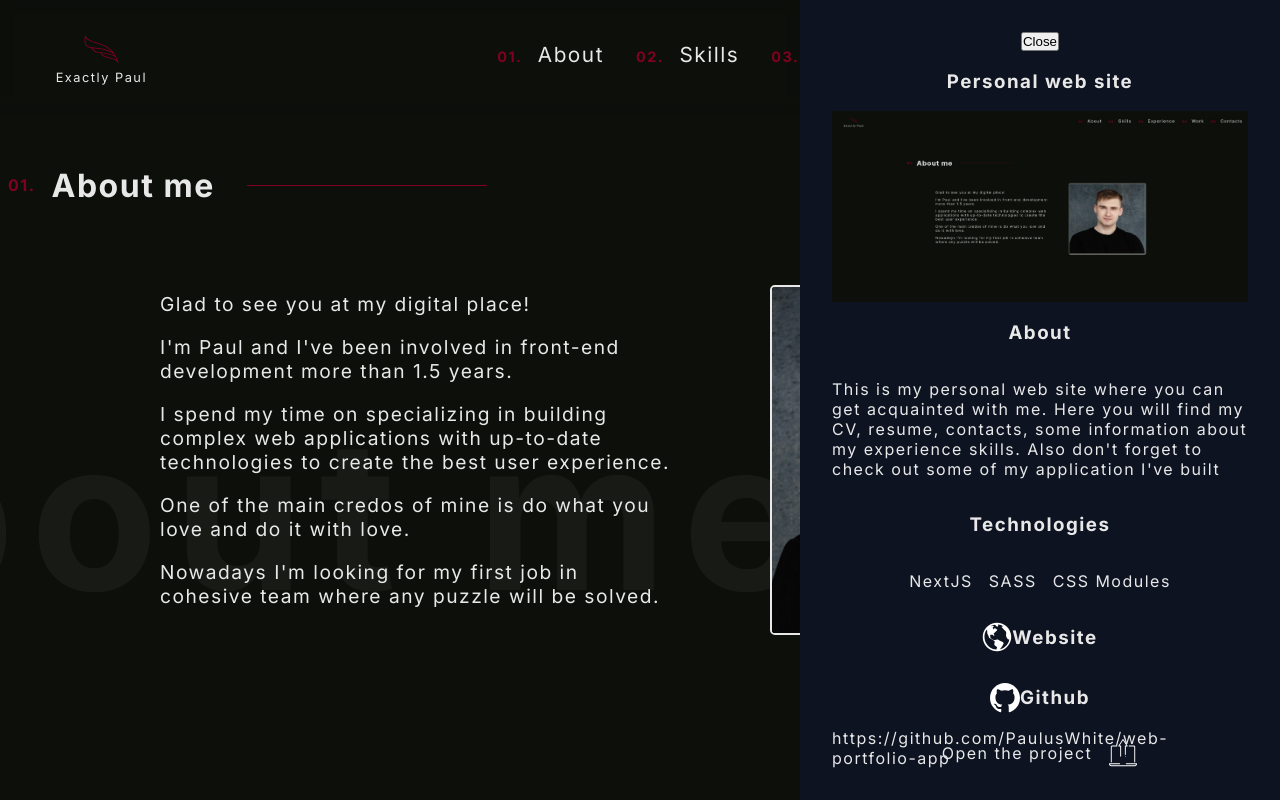
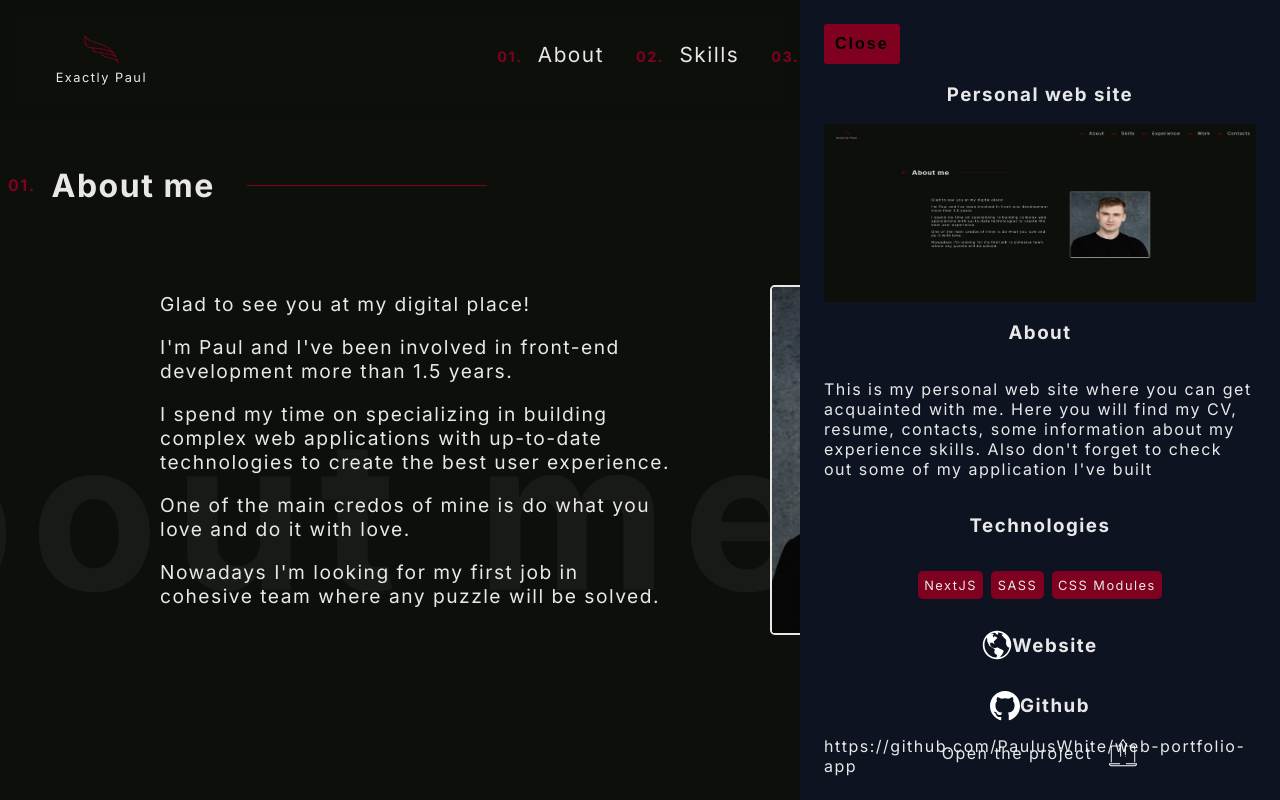
Before and after one commit to PaulusWhite/web-portfolio-app, a Next.js app: page / in a window 1280 px wide. Shown: the top 800 px of the page. Built offline with nearby package versions, Linux system fonts and the light colour scheme.

Commit message:
refactor: make decomposition

```diff
--- /dev/null
+++ b/src/components/common/Button.tsx
@@ -0,0 +1,16 @@
+import style from "./../../styles/modules/common/button.module.scss";
+
+interface IButtonProps {
+  label: string;
+  extraClass?: string;
+}
+
+const Button = (props: IButtonProps) => {
+  const { label, extraClass } = props;
+
+  return (
+    <button className={`${style.button} ${extraClass ? extraClass : ""}`}>{props.label}</button>
+  );
+};
+
+export default Button;
--- a/src/components/sections/contacts/Contacts.tsx
+++ b/src/components/sections/contacts/Contacts.tsx
@@ -11,6 +11,7 @@ import inIcon from "./../../../../public/contacts/in.svg";
 
 //components
 import ContactItem from "./ContactItem";
+import Button from "@/components/common/Button";
 
 //scripts
 import setAscentEffect from "@/scripts/startAnimations/setAscentEffect";
@@ -41,7 +42,7 @@ const Contacts = () => {
 
           <textarea rows={10} placeholder="Your Message" />
 
-          <button type="submit">Get in touch</button>
+          <Button label="Get in touch" />
         </form>
 
         <div className={style.text} ref={textRef}>
--- a/src/components/sections/work/ProjectCardPortal.tsx
+++ b/src/components/sections/work/ProjectCardPortal.tsx
@@ -4,6 +4,8 @@ import style from "./../../../styles/modules/work/projectCard.module.scss";
 
 //components
 import SourceLink from "./SourceLink";
+import Button from "@/components/common/Button";
+import TechList from "./TechList";
 
 //interfaces
 import { IProjectItemData } from "@/interfaces/IData";
@@ -13,7 +15,7 @@ const ProjectCardPortal = (props: IProjectItemData) => {
 
   return (
     <aside className={style["project-card-portal"]}>
-      <button className={style["close-btn"]}>Close</button>
+      <Button label="Close" extraClass={style["close-btn"]} />
 
       <h3>{title}</h3>
 
@@ -26,13 +28,7 @@ const ProjectCardPortal = (props: IProjectItemData) => {
 
       <h3>Technologies</h3>
 
-      <ul className={style["tech-list"]}>
-        {desc.technical.map((tech: string, index: number) => (
-          <span key={index + tech} className={style["tech"]}>
-            {tech}
-          </span>
-        ))}
-      </ul>
+      <TechList techList={desc.technical} />
 
       <SourceLink link={deploy} type="Website" />
       <SourceLink link={github} type="Github" />
--- a/src/components/sections/work/ProjectItem.tsx
+++ b/src/components/sections/work/ProjectItem.tsx
@@ -6,6 +6,9 @@ import { useEffect, useRef } from "react";
 import style from "./../../../styles/modules/work/projectItem.module.scss";
 
 import codingImg from "./../../../../public/coding.jpg";
+
+//components
+import TechList from "./TechList";
 
 //interfaces
 import { IProjectItemData } from "@/interfaces/IData";
@@ -48,15 +51,7 @@ const ProjectItem = (props: IProjectItemProps) => {
         <span className={style.title}>{title}</span>
         <span className={style.desc}>{desc.brief}</span>
 
-        <ul className={style["tech-list"]}>
-          {desc.technical.map((tech: string, index: number) => {
-            return (
-              <li key={index + tech} className={style.tech}>
-                {tech}
-              </li>
-            );
-          })}
-        </ul>
+        <TechList techList={desc.technical} />
       </div>
     </div>
   );
--- /dev/null
+++ b/src/components/sections/work/TechList.tsx
@@ -0,0 +1,15 @@
+import style from "./../../../styles/modules/work/tech.module.scss";
+
+const TechList = (props: { techList: string[] }) => (
+  <ul className={style["tech-list"]}>
+    {props.techList.map((tech: string, index: number) => {
+      return (
+        <li key={index + tech} className={style.tech}>
+          {tech}
+        </li>
+      );
+    })}
+  </ul>
+);
+
+export default TechList;
--- a/src/styles/common.scss
+++ b/src/styles/common.scss
@@ -29,6 +29,17 @@ $secondColor: #800020;
   }
 }
 
+@mixin neonEffect {
+  border: solid $secondColor 0.2rem;
+  box-shadow: 0 0 1rem 0.1rem $secondColor;
+}
+
+@mixin borderStyle {
+  border: solid rgba($darkColor, 0) 0.2rem;
+  padding: 0.5rem;
+  transition: 0.2s;
+}
+
 //css mods for animations (using JS)
 
 //ascent effect
--- /dev/null
+++ b/src/styles/modules/common/button.module.scss
@@ -0,0 +1,19 @@
+@import "./../../common.scss";
+
+.button {
+  @include borderStyle;
+  margin-top: 1rem;
+  border-radius: 0.2rem;
+  font-size: 1.4rem;
+  font-weight: bold;
+  letter-spacing: 2px;
+  background-color: $secondColor;
+  cursor: pointer;
+
+  @media (pointer: fine) {
+    &:hover {
+      @include neonEffect;
+      color: $mainColor;
+    }
+  }
+}
--- a/src/styles/modules/contacts/contacts.module.scss
+++ b/src/styles/modules/contacts/contacts.module.scss
@@ -1,15 +1,4 @@
 @import "./../../common.scss";
-
-@mixin neonEffect {
-  border: solid $secondColor 0.2rem;
-  box-shadow: 0 0 1rem 0.1rem $secondColor;
-}
-
-@mixin borderStyle {
-  border: solid rgba($darkColor, 0) 0.2rem;
-  padding: 0.5rem;
-  transition: 0.2s;
-}
 
 .contacts {
   @include flexColumn;
@@ -57,24 +46,6 @@
         font-size: 0.9rem;
         resize: none;
       }
-
-      button {
-        @include borderStyle;
-        margin-top: 1rem;
-        border-radius: 0.2rem;
-        font-size: 1.4rem;
-        font-weight: bold;
-        letter-spacing: 2px;
-        background-color: $secondColor;
-        cursor: pointer;
-
-        @media (pointer: fine) {
-          &:hover {
-            @include neonEffect;
-            color: $mainColor;
-          }
-        }
-      }
     }
 
     .text {
--- a/src/styles/modules/work/projectCard.module.scss
+++ b/src/styles/modules/work/projectCard.module.scss
@@ -9,19 +9,18 @@
   bottom: 0;
   right: 0;
   width: 30rem;
-  padding: 2rem;
+  padding: 1.5rem;
   background: $secondDarkColor;
+
+  .close-btn {
+    margin: 0 auto 0 0;
+    font-size: 1rem;
+  }
 
   .img-frame {
     position: relative;
     width: 100%;
     height: 15rem;
-  }
-
-  .tech-list {
-    display: flex;
-    align-items: center;
-    gap: 1rem;
   }
 
   .deploy-link {
--- a/src/styles/modules/work/projectItem.module.scss
+++ b/src/styles/modules/work/projectItem.module.scss
@@ -47,20 +47,6 @@
     .desc {
       font-size: 1.1rem;
     }
-
-    .tech-list {
-      display: flex;
-      align-items: center;
-      gap: 0.5rem;
-      margin-top: 1rem;
-
-      .tech {
-        padding: 0.4rem;
-        background-color: $secondColor;
-        border-radius: 0.3rem;
-        font-size: 0.8rem;
-      }
-    }
   }
 }
 
--- /dev/null
+++ b/src/styles/modules/work/tech.module.scss
@@ -0,0 +1,15 @@
+@import "./../../common.scss";
+
+.tech-list {
+  display: flex;
+  align-items: center;
+  gap: 0.5rem;
+  margin-top: 1rem;
+
+  .tech {
+    padding: 0.4rem;
+    background-color: $secondColor;
+    border-radius: 0.3rem;
+    font-size: 0.8rem;
+  }
+}
```
